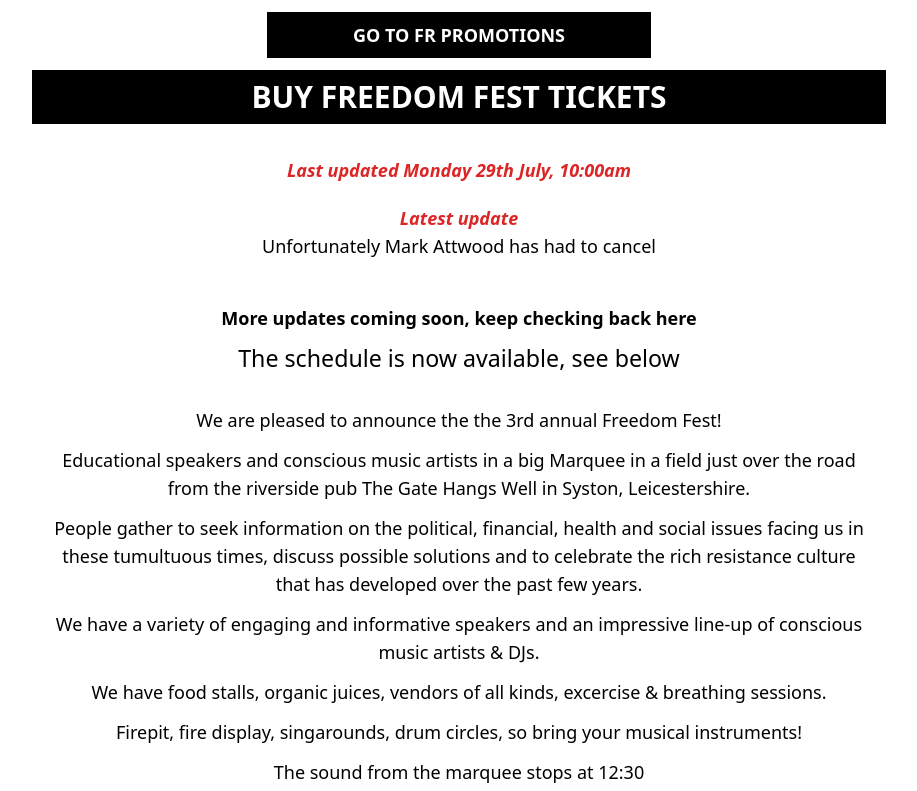
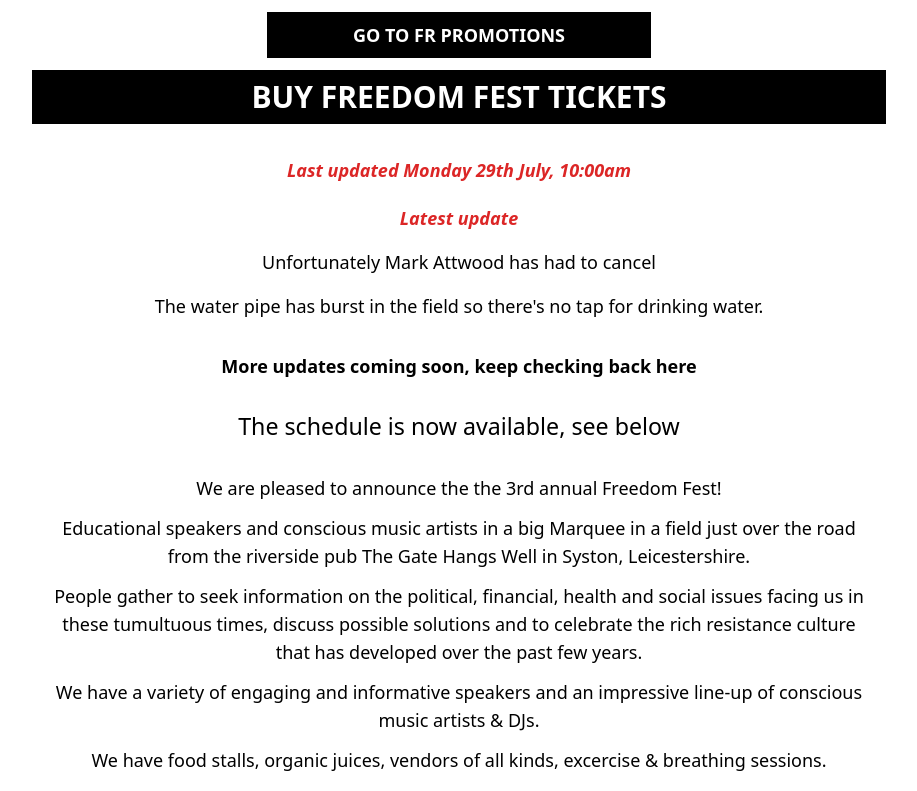
Before and after one commit to jajouka79/frpromotions-vue-frontend, a Vue app: page /#/ff in a window 1280 px wide. Shown: the top 791 px of the page, without its empty margins (181-1098 px from the left). Built offline with nearby package versions, Linux system fonts and the light colour scheme.

Commit message:
text updates

```diff
--- a/src/pages/FreedomFestPage.vue
+++ b/src/pages/FreedomFestPage.vue
@@ -28,11 +28,12 @@
 
                 <div class="italic text-red-600 my-5 font-bold">Last updated Monday 29th July, 10:00am</div>
 
-                <div class="italic text-red-600 mt-3 font-bold">Latest update</div>
+                <div class="italic text-red-600 my-4 font-bold">Latest update</div>
 
-                <div class="pb-3 mb-8">Unfortunately Mark Attwood has had to cancel</div>
+                <div class=" mb-4">Unfortunately Mark Attwood has had to cancel</div>
+                <div class=" mb-8">The water pipe has burst in the field so there's no tap for drinking water.</div>
 
-                <div class="pb-3 font-bold">More updates coming soon, keep checking back here</div>
+                <div class="mb-8 font-bold">More updates coming soon, keep checking back here</div>
 
                 <div class="text-xl">The schedule is now available, see below</div>
 
```
